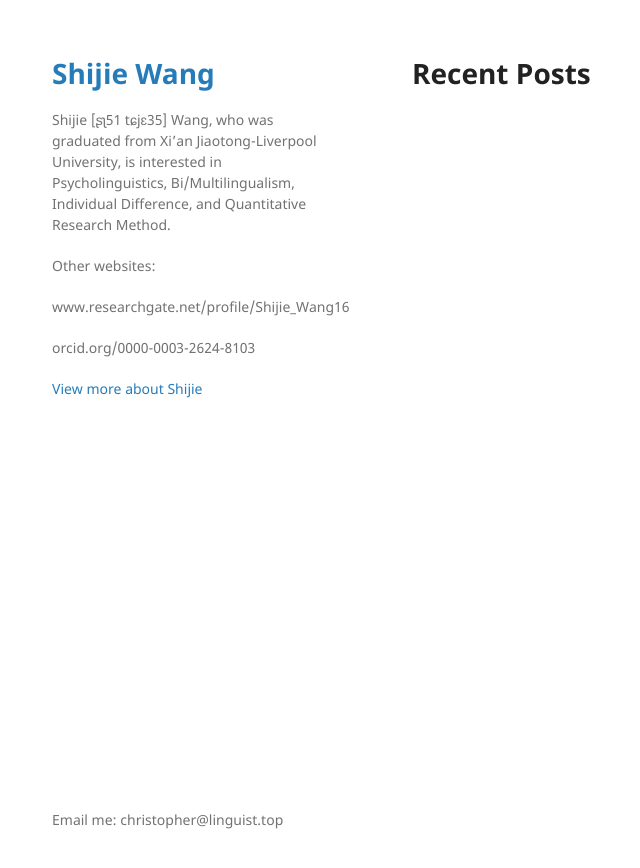
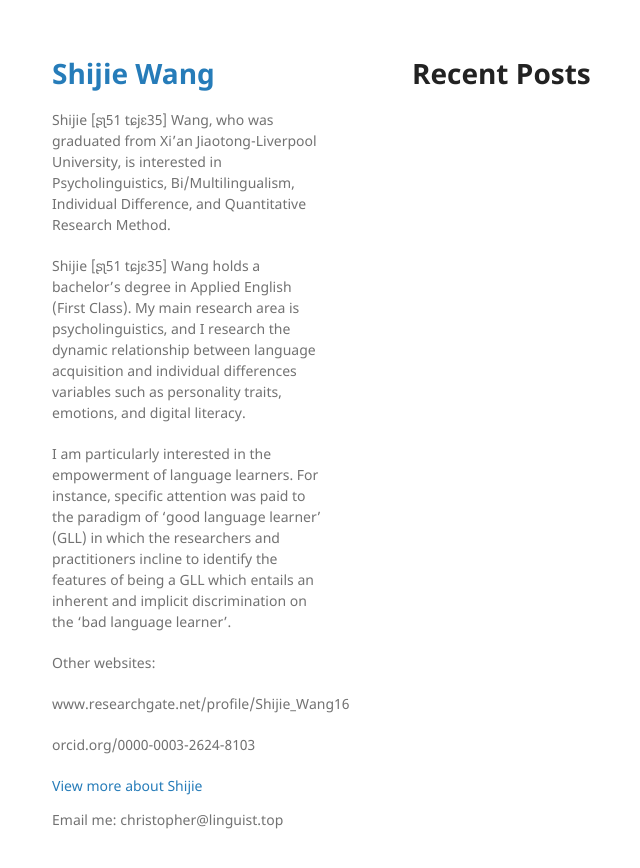
Before and after one commit to ChristopherTLAL/personal-blog, a Jekyll site: the page built from README.md, in a window 1280 px wide. Shown: the top 868 px of the page, without its empty margins (158-798 px from the left). Built offline with Jekyll 4.4.1, drawn with Linux system fonts in a browser that asks for light colours; our own code applies the rules of GitHub Pages for plain Markdown files.

Commit message:
Update _config.yml

```diff
--- a/_config.yml
+++ b/_config.yml
@@ -1,3 +1,3 @@
 theme: jekyll-theme-minimal
 title: Shijie Wang
-description: "Shijie [ʂʅ51 tɕjɛ35] Wang, who was graduated from Xi’an Jiaotong-Liverpool University, is interested in Psycholinguistics, Bi/Multilingualism, Individual Difference, and Quantitative Research Method.<p>Other websites:</p><p>www.researchgate.net/profile/Shijie_Wang16</p><p>orcid.org/0000-0003-2624-8103</p>"
+description: "Shijie [ʂʅ51 tɕjɛ35] Wang, who was graduated from Xi’an Jiaotong-Liverpool University, is interested in Psycholinguistics, Bi/Multilingualism, Individual Difference, and Quantitative Research Method. <p> Shijie [ʂʅ51 tɕjɛ35] Wang holds a bachelor’s degree in Applied English (First Class). My main research area is psycholinguistics, and I research the dynamic relationship between language acquisition and individual differences variables such as personality traits, emotions, and digital literacy.</p><p>I am particularly interested in the empowerment of language learners. For instance, specific attention was paid to the paradigm of ‘good language learner’ (GLL) in which the researchers and practitioners incline to identify the features of being a GLL which entails an inherent and implicit discrimination on the ‘bad language learner’.</p><p>Other websites:</p><p>www.researchgate.net/profile/Shijie_Wang16</p><p>orcid.org/0000-0003-2624-8103</p>"
```
